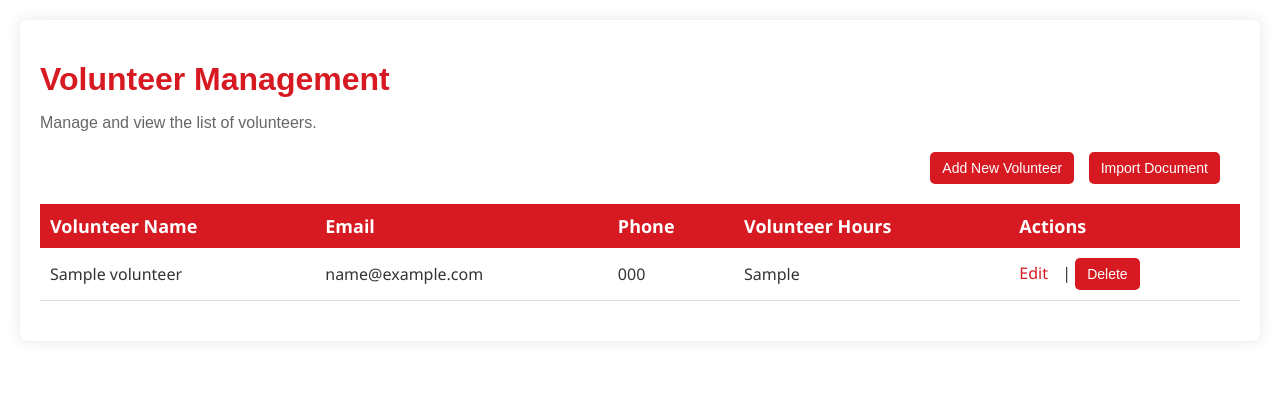
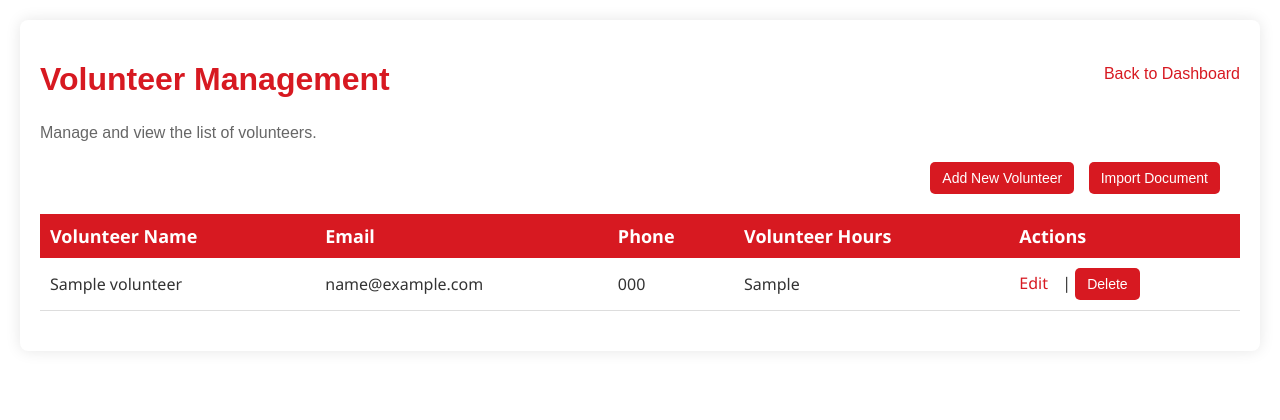
Before and after one commit to MisbahQureshi/MoVo-Management-System, a Flask app: page /admin/volunteers in a window 1280 px wide. Shown: the top 420 px of the page. Run offline with Flask 3, Linux system fonts and the light colour scheme; the visitor is signed in with stand-in values (Sample User, id 1); a database or web service that is not in the repository returns one stand-in record (values such as "Sample title").

Commit message:
navigation to the dashboard added

```diff
--- a/app/static/css/styles.css
+++ b/app/static/css/styles.css
@@ -586,3 +586,8 @@ button:hover {
 .modalEvent-content input[type="submit"]:hover {
     background-color: #c7161e;
 }
+
+.heading{
+    display: flex;
+    justify-content: space-between;
+}
--- a/app/templates/admin/award_management.html
+++ b/app/templates/admin/award_management.html
@@ -2,7 +2,10 @@
 
 {% block content %}
 <div class="admin-container">
+    <div class="heading">
     <h1>Award Management</h1>
+    <a href="{{ url_for('admin.dashboard') }}" class="back-link" style="margin: auto 0;">Back to Dashboard</a>
+</div>
     <p>Manage and view awards for volunteers.</p>
     <table>
         <thead>
--- a/app/templates/admin/event_management.html
+++ b/app/templates/admin/event_management.html
@@ -2,7 +2,10 @@
 
 {% block content %}
 <div class="admin-container">
+    <div class="heading">
     <h1>Event Management</h1>
+    <a href="{{ url_for('admin.dashboard') }}" class="back-link" style="margin: auto 0;">Back to Dashboard</a>
+</div>
     <p>Manage and view events.</p>
     <div class="addEvents">
         <button type="button" id="openModal">Add New Event</button>
--- a/app/templates/admin/volunteer_management.html
+++ b/app/templates/admin/volunteer_management.html
@@ -2,7 +2,11 @@
 
 {% block content %}
 <div class="admin-container">
-    <h1>Volunteer Management</h1>
+    <div class="heading">
+        <h1>Volunteer Management</h1>
+        <a href="{{ url_for('admin.dashboard') }}" class="back-link" style="margin: auto 0;">Back to Dashboard</a>
+    </div>
+
     <p>Manage and view the list of volunteers.</p>
     <div class="addVolunteers">
         <button type="button" id="openModal">Add New Volunteer</button>
```
